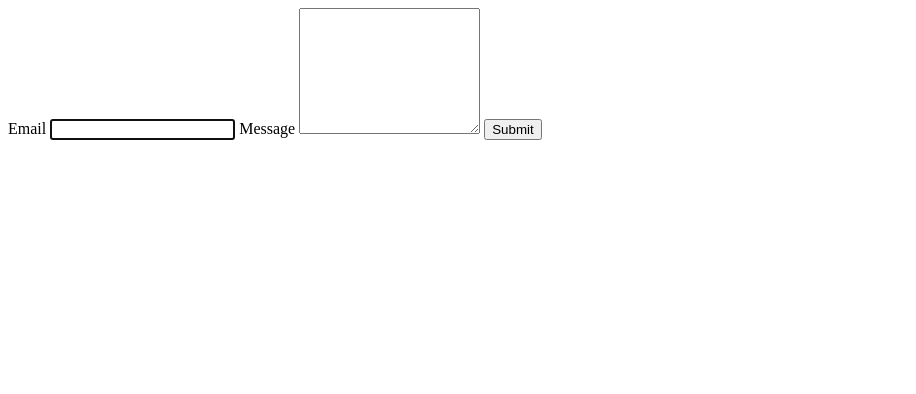
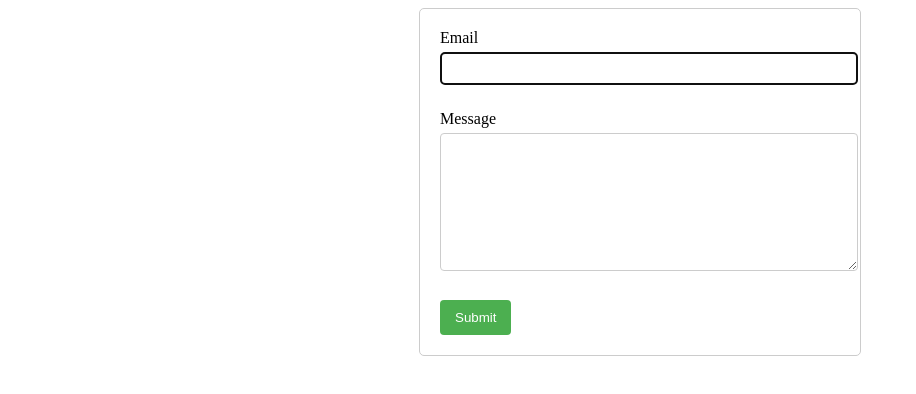
Before and after one commit to Anastasia300704/goit-js-hw-09, a plain HTML site: page 2-form.html in a window 1280 px wide. Shown: the whole page, without its empty margins (0-916 px from the left). Drawn offline with Linux system fonts and the light colour scheme.

Commit message:
Deploying to gh-pages from @ Anastasia300704/goit-js-hw-09@458a1040cebe6fb66368f0e07923193c81a1fce1 🚀

```diff
--- a/2-form.html
+++ b/2-form.html
@@ -11,6 +11,46 @@
   </head>
   <body>
 
+    <style>
+      .feedback-form {
+        max-width: 400px;
+        margin: 0 auto;
+        padding: 20px;
+        border: 1px solid #ccc;
+        border-radius: 5px;
+      }
+
+      label {
+        display: block;
+        margin-bottom: 10px;
+      }
+
+      input,
+      textarea {
+        width: 100%;
+        padding: 8px;
+        margin-top: 5px;
+        margin-bottom: 15px;
+        border-radius: 4px;
+        border: 1px solid #ccc;
+      }
+
+      button {
+        padding: 10px 15px;
+        background-color: #4CAF50;
+        color: white;
+        border: none;
+        border-radius: 4px;
+        cursor: pointer;
+      }
+
+      button:hover {
+        background-color: #45a049;
+      }
+    </style>
+    </head>
+
+    <body>
       <form class="feedback-form" autocomplete="off">
         <label>
           Email
@@ -24,5 +64,6 @@
       </form>
 
 
+
   </body>
 </html>
--- a/2-form.js
+++ b/2-form.js
@@ -1,2 +1,2 @@
-import"./assets/styles-B4s-4mBC.js";let e={email:"",message:""};const t=document.getElementById("feedback-form"),s=t.elements.email,l=t.elements.message;function m(){localStorage.setItem("feedback-form-state",JSON.stringify(e))}function o(){const a=localStorage.getItem("feedback-form-state");a&&(e=JSON.parse(a),s.value=e.email,l.value=e.message)}t.addEventListener("input",a=>{e[a.target.name]=a.target.value.trim(),m()});t.addEventListener("submit",a=>{if(a.preventDefault(),!e.email||!e.message){alert("Fill please all fields");return}console.log(e),localStorage.removeItem("feedback-form-state"),e={email:"",message:""},t.reset()});o();
+import"./assets/styles-B4s-4mBC.js";let e={email:"",message:""};const a=document.querySelector(".feedback-form"),s=a.querySelector('input[name="email"]'),l=a.querySelector('textarea[name="message"]'),r=localStorage.getItem("feedback-form-state");r&&(e=JSON.parse(r),s.value=e.email||"",l.value=e.message||"");a.addEventListener("input",t=>{e[t.target.name]=t.target.value.trim(),localStorage.setItem("feedback-form-state",JSON.stringify(e))});a.addEventListener("submit",t=>{if(t.preventDefault(),!e.email||!e.message){alert("Fill please all fields");return}console.log(e),localStorage.removeItem("feedback-form-state"),e={email:"",message:""},a.reset()});
 //# sourceMappingURL=2-form.js.map
```
Also changed, not shown: 1 other file. Lines whose indentation alone changed are shown as unchanged.
